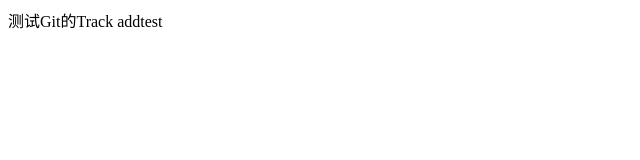
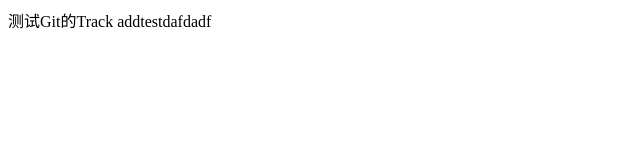
Before and after one commit to atomicbombvendor/learnPythonTheHardWay, a plain HTML site: page testGit.html in a window 1280 px wide. Shown: the full height of the page, 0-640 px from the left. Drawn offline with Linux system fonts and the light colour scheme.

```diff
--- a/testGit.html
+++ b/testGit.html
@@ -6,6 +6,6 @@
 </head>
 <body>
     测试Git的Track
-    addtest
+    addtestdafdadf
 </body>
 </html>
```
